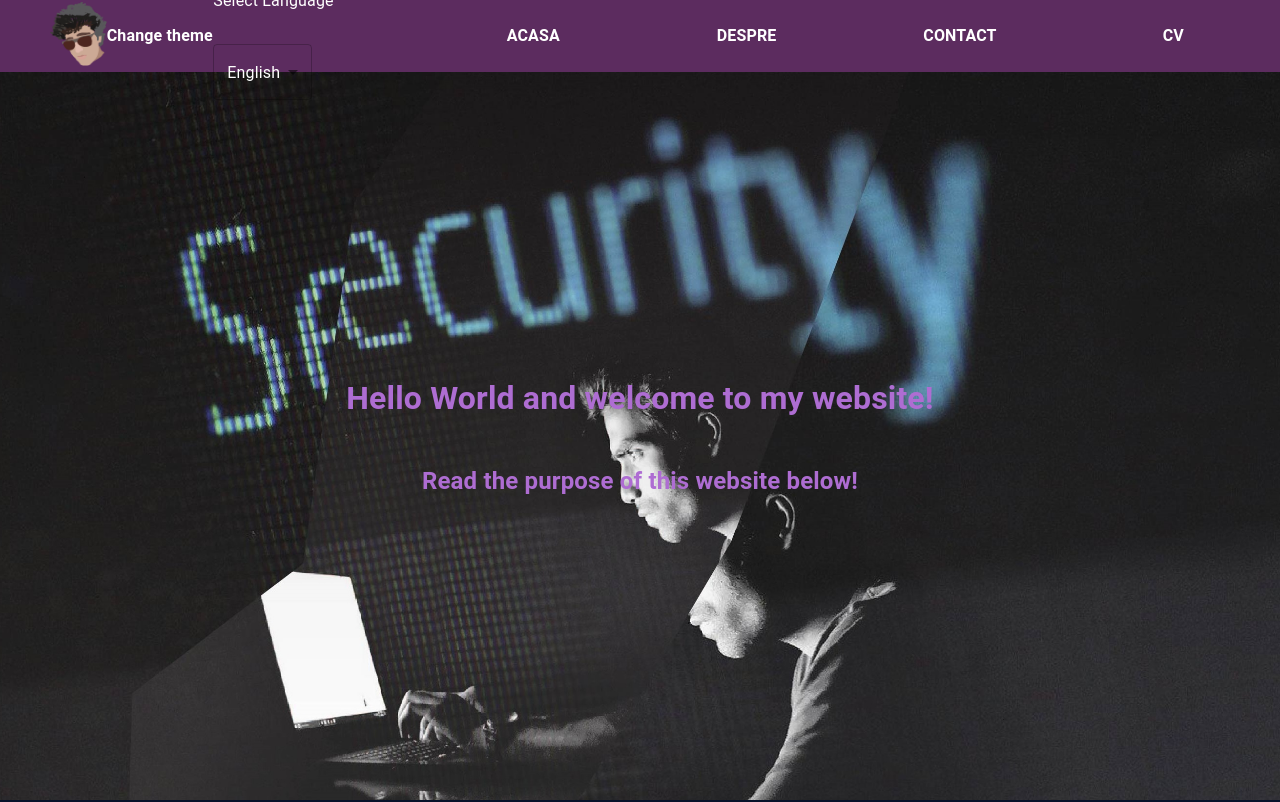
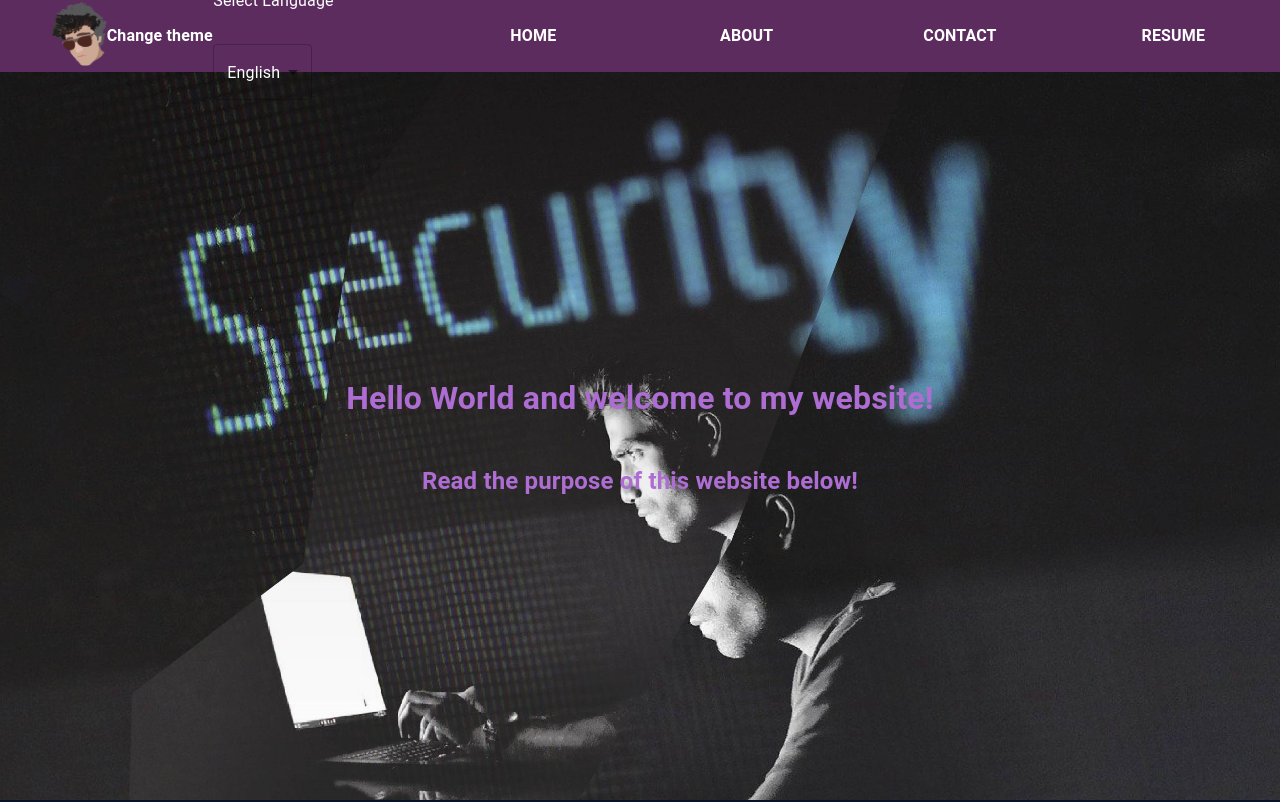
Before and after one commit to lieautman/Presentation-Site, a React (Create React App) app: page / in a window 1280 px wide. Shown: the top 802 px of the page. Built offline with nearby package versions, Linux system fonts and the light colour scheme.

Commit message:
add navbar translation

```diff
--- a/src/Navigation/NavigationComponent.js
+++ b/src/Navigation/NavigationComponent.js
@@ -6,17 +6,19 @@ import TypographyWithTheme from "../Resources/StyledComponents/TypographyWithThe
 import { Button } from "@mui/material";
 import ThemeChanger from "./ThemeChanger/ThemeChanger";
 import LanguageChanger from "./LanguageChanger/LanguageChanger";
+import { useTranslation } from 'react-i18next';
 
 function NavigationComponent(porps) {
+    const { t } = useTranslation();
     const { currentTheme } = useContext(ThemeContext);
     return (
         <GridContainerWithThemeMainColor container className="scrollSnapSection">
             <GridItemAligned item xs={2}><ThemeChanger /></GridItemAligned>
             <GridItemAligned item xs={2}><LanguageChanger /></GridItemAligned>
-            <GridItemAligned item xs={2}><Button onClick={() => porps.setPageNo(1)}><TypographyWithTheme color={currentTheme.colors.textColor}><h3 style={{fontSize:currentTheme.fontSizes.h3}}>Acasa</h3></TypographyWithTheme></Button></GridItemAligned>
-            <GridItemAligned item xs={2}><Button onClick={() => porps.setPageNo(2)}><TypographyWithTheme color={currentTheme.colors.textColor}><h3 style={{fontSize:currentTheme.fontSizes.h3}}>Despre</h3></TypographyWithTheme></Button></GridItemAligned>
-            <GridItemAligned item xs={2}><Button onClick={() => porps.setPageNo(3)}><TypographyWithTheme color={currentTheme.colors.textColor}><h3 style={{fontSize:currentTheme.fontSizes.h3}}>Contact</h3></TypographyWithTheme></Button></GridItemAligned>
-            <GridItemAligned item xs={2}><Button onClick={() => porps.setPageNo(4)}><TypographyWithTheme color={currentTheme.colors.textColor}><h3 style={{fontSize:currentTheme.fontSizes.h3}}>CV</h3></TypographyWithTheme></Button></GridItemAligned>
+            <GridItemAligned item xs={2}><Button onClick={() => porps.setPageNo(1)}><TypographyWithTheme color={currentTheme.colors.textColor}><h3 style={{fontSize:currentTheme.fontSizes.h3}}>{t("Nav.Pages.Home")}</h3></TypographyWithTheme></Button></GridItemAligned>
+            <GridItemAligned item xs={2}><Button onClick={() => porps.setPageNo(2)}><TypographyWithTheme color={currentTheme.colors.textColor}><h3 style={{fontSize:currentTheme.fontSizes.h3}}>{t("Nav.Pages.About")}</h3></TypographyWithTheme></Button></GridItemAligned>
+            <GridItemAligned item xs={2}><Button onClick={() => porps.setPageNo(3)}><TypographyWithTheme color={currentTheme.colors.textColor}><h3 style={{fontSize:currentTheme.fontSizes.h3}}>{t("Nav.Pages.Contact")}</h3></TypographyWithTheme></Button></GridItemAligned>
+            <GridItemAligned item xs={2}><Button onClick={() => porps.setPageNo(4)}><TypographyWithTheme color={currentTheme.colors.textColor}><h3 style={{fontSize:currentTheme.fontSizes.h3}}>{t("Nav.Pages.Resume")}</h3></TypographyWithTheme></Button></GridItemAligned>
         </GridContainerWithThemeMainColor>
     )
 }
--- a/src/Navigation/ThemeChanger/ThemeChanger.js
+++ b/src/Navigation/ThemeChanger/ThemeChanger.js
@@ -4,8 +4,10 @@ import { darkTheme, lightTheme } from "../../Resources/Theme/Theme"
 import TypographyWithTheme from "../../Resources/StyledComponents/TypographyWithTheme";
 import GridItemAligned from "../../Resources/StyledComponents/GridItemAligned";
 import { Grid } from "@mui/material";
+import { useTranslation } from 'react-i18next';
 
 const ThemeChanger = () => {
+    const { t } = useTranslation();
     const { currentTheme, setCurrentTheme } = useContext(ThemeContext);
     return (
         <GridItemAligned container onClick={() => currentTheme === darkTheme ? setCurrentTheme(lightTheme) : setCurrentTheme(darkTheme)} style={{ cursor: "pointer"}}>
@@ -13,7 +15,7 @@ const ThemeChanger = () => {
                 <img src={currentTheme.images.navBarThemeImage} alt="Logo" style={{ width: "auto", height: "8vh" }}/>
             </Grid>
             <Grid item xs={6}>
-                <TypographyWithTheme color={currentTheme.colors.textColor}><h3 style={{fontSize:currentTheme.fontSizes.h3}}>Change theme</h3></TypographyWithTheme>
+                <TypographyWithTheme color={currentTheme.colors.textColor}><h3 style={{fontSize:currentTheme.fontSizes.h3}}>{t("Nav.ChangeTheme.label")}</h3></TypographyWithTheme>
             </Grid>
         </GridItemAligned>)
 }
--- a/src/locales/en/translation.json
+++ b/src/locales/en/translation.json
@@ -1,9 +1,18 @@
 {
-    "Nav":{
+    "Nav": {
         "ChangeLanguage": {
             "label": "Select Language",
             "English": "English",
             "Romanian": "Romanian"
+        },
+        "ChangeTheme": {
+            "label": "Change theme"
+        },
+        "Pages": {
+            "Home": "Home",
+            "About": "About",
+            "Contact": "Contact",
+            "Resume": "Resume"
         }
     }
 }
--- a/src/locales/ro/translation.json
+++ b/src/locales/ro/translation.json
@@ -4,6 +4,15 @@
             "label": "Alege limba",
             "English": "Engleza",
             "Romanian": "Romana"
+        },
+        "ChangeTheme":{
+            "label": "Schimba tema"
+        },
+        "Pages": {
+            "Home": "Acasa",
+            "About": "Despre",
+            "Contact": "Contact",
+            "Resume": "Curriculum vitae"
         }
     }
 }
```
